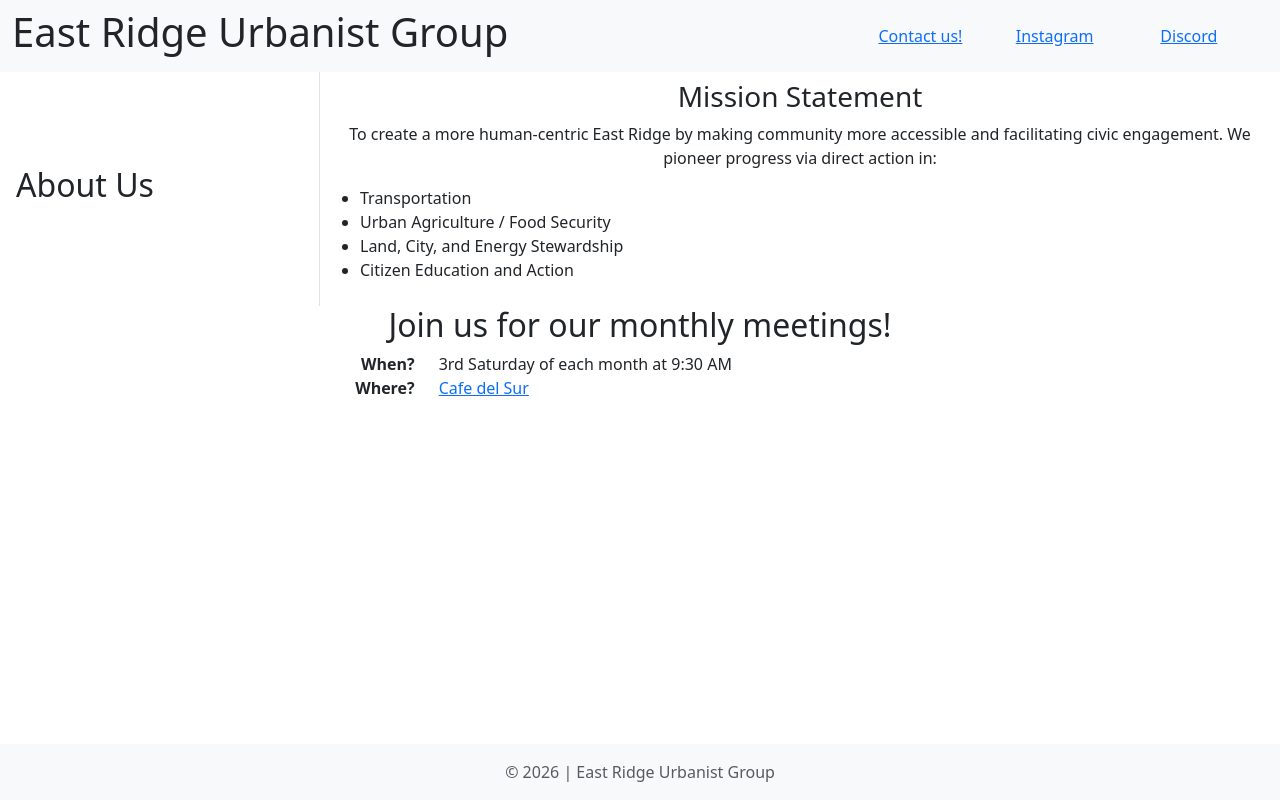
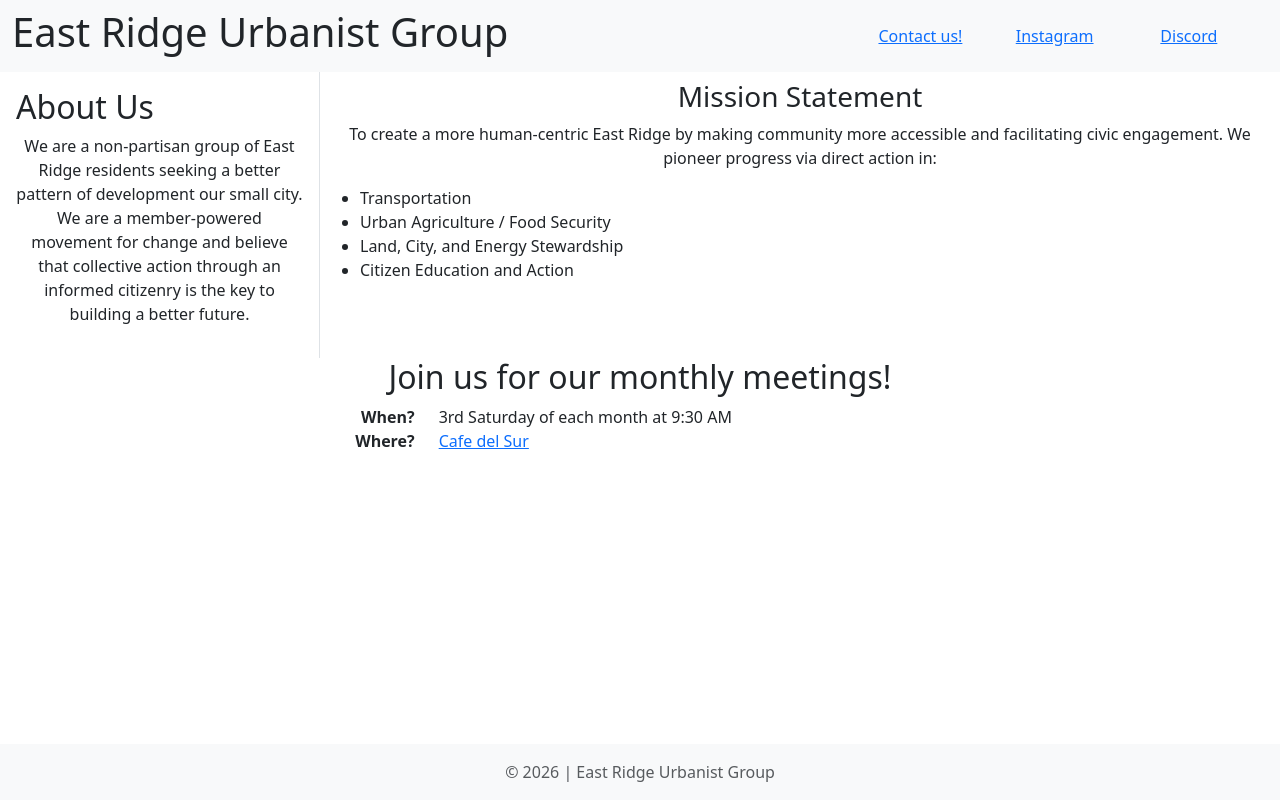
Before and after one commit to eastridgeurbanists/website, a plain HTML site: page index.html in a window 1280 px wide. Drawn offline with nearby package versions, Linux system fonts and the light colour scheme.

Commit message:
Added language to About section

```diff
--- a/index.html
+++ b/index.html
@@ -34,10 +34,11 @@
     <section id="about">
         <div class="container-fluid text-center">
             <div class="row">
-                <div class="col-xs-12 col-md-3 p-3 d-md-flex border-md-end border-md-bottom responsive-border">
-                    <h2 class="d-md-flex align-items-center text-center text-md-start">
+                <div class="col-xs-12 col-md-3 p-3 border-md-end border-md-bottom responsive-border">
+                    <h2 class="d-md-flex col-12 align-items-center text-center text-md-start">
                         <span>About Us</span>
                     </h2>
+                    <p class="col-12"><span>We are a non-partisan group of East Ridge residents seeking a better pattern of development our small city. We are a member-powered movement for change and believe that collective action through an informed citizenry is the key to building a better future.</span></p>
                 </div>
                 <div id="mission-statement" class="col-xs-12 col-md-9 p-2">
                     <h3>Mission Statement</h3>
```
